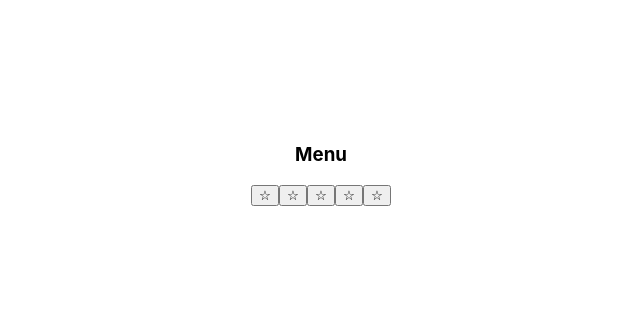
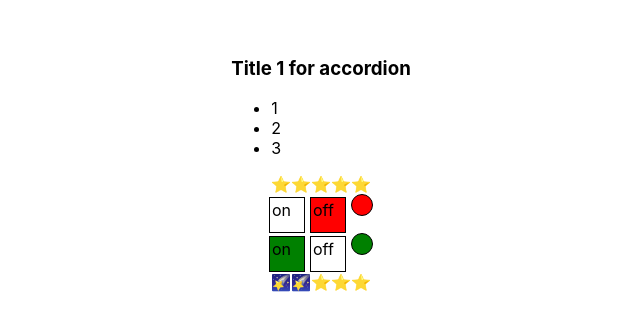
Before and after one commit to eliseevais/repeat-react-kabzda, a React (Create React App) app: page / in a window 1280 px wide. Shown: the part 235-566 px from the top of the page, without its empty margins (319-959 px from the left). Built offline with nearby package versions, Linux system fonts and the light colour scheme.

Commit message:
sprint 01 week 04: callback, controlled and uncontrolled components, homework

```diff
--- a/src/App.tsx
+++ b/src/App.tsx
@@ -1,17 +1,26 @@
 import './App.css';
+import {Rating, RatingValueType} from "./components/Rating/Rating";
+import {useState} from "react";
+import {UncontrolledRating} from "./components/Rating/UncontrolledRating";
 import {Accordion} from "./components/Accordion/Accordion";
-import {Rating} from "./components/Rating/Rating";
-import {OnOff} from "./components/OnOff/OnOff";
-import {UncontrolledAccordion} from "./components/Accordion/UncontrolledAccordion";
-import {UncontrolledRating} from "./components/Rating/UncontrolledRating";
+import {SelfControlledOnOff} from "./components/OnOff/SelfControlledOnOff";
+import {AppControlledOnOff} from "./components/OnOff/AppControlledOnOff";
 
 function App() {
+
+  let [ratingValue, setRatingValue] = useState<RatingValueType>(2);
+  let [accordionCollapsed, setAccordionCollapsed] = useState<boolean>(false);
+  let [status, setStatus] = useState<boolean>(true);
+
   return (
     <div className="App">
-      {/*<Accordion title={"Title 1 for accordion"} collapsed={true}/>*/}
+      <Accordion title={"Title 1 for accordion"}
+                 collapsed={accordionCollapsed}
+                 setAccordionCollapsed={setAccordionCollapsed}
+      />
       {/*<Accordion title={"Title 2 for accordion"} collapsed={false}/>*/}
 
-      <UncontrolledAccordion title={"Menu"}/>
+      {/*<UncontrolledAccordion title={"Menu"}/>*/}
       {/*<UncontrolledAccordion title={"Users"}/>*/}
 
       {/*<Rating value={0}/>*/}
@@ -23,8 +32,13 @@ function App() {
 
       <UncontrolledRating />
 
-      {/*<OnOff />*/}
-      {/*<OnOff />*/}
+      {/*<SelfControlledOnOff />*/}
+      <SelfControlledOnOff />
+      <AppControlledOnOff status={status} setStatus={setStatus} />
+
+
+      <Rating value={ratingValue} onClick={setRatingValue}/>
+
     </div>
   );
 }
--- a/src/components/Accordion/Accordion.tsx
+++ b/src/components/Accordion/Accordion.tsx
@@ -1,42 +1,27 @@
 type AccordionPropsType = {
   title: string
   collapsed: boolean
+  setAccordionCollapsed: (collapsed: boolean) => void
 }
 
-export const Accordion = (props: AccordionPropsType) => {
+export const Accordion = ({title,collapsed,setAccordionCollapsed}: AccordionPropsType) => {
   return (
     <div>
-      <AccordionTitle title={props.title}/>
-      {!props.collapsed && <AccordionBody/>}
+      <AccordionTitle title={title} collapsed={collapsed} setAccordionCollapsed={setAccordionCollapsed}/>
+      {!collapsed && <AccordionBody/>}
     </div>
   )
 }
 
-export const Accordion2 = (props: AccordionPropsType) => {
-  if (props.collapsed) {
-    return (
-      <div>
-        <AccordionTitle title={props.title}/>
-      </div>
-    )
-  }
-  if (!props.collapsed) {
-    return (
-      <div>
-        <AccordionTitle title={props.title}/>
-        <AccordionBody/>
-      </div>
-    )
-  }
+type AccordionTitlePropsType = {
+  title: string
+  collapsed: boolean
+  setAccordionCollapsed: (collapsed: boolean) => void
 }
 
-type AccordionTitlePropsType = {
-  title: string
-}
-
-const AccordionTitle = (props: AccordionTitlePropsType) => {
+const AccordionTitle = ({title, collapsed, setAccordionCollapsed}: AccordionTitlePropsType) => {
   return (
-    <h3>{props.title}</h3>
+    <h3 onClick={() => setAccordionCollapsed(!collapsed)}>{title}</h3>
   )
 }
 
--- a/src/components/Accordion/UncontrolledAccordion.tsx
+++ b/src/components/Accordion/UncontrolledAccordion.tsx
@@ -14,7 +14,9 @@ export const UncontrolledAccordion = (props: UncontrolledAccordionPropsType) =>
 
   return (
     <div>
-      <AccordionTitle title={props.title} onClick={onClickCollapsedHandler}/>
+      {/*<AccordionTitle title={props.title} onClick={onClickCollapsedHandler}/>*/}
+
+      <AccordionTitle title={props.title} onClickKK={() =>setCollapsed(!collapsed)}/>
       {collapsed && <AccordionBody/>}
     </div>
   )
@@ -22,12 +24,12 @@ export const UncontrolledAccordion = (props: UncontrolledAccordionPropsType) =>
 
 type AccordionTitlePropsType = {
   title: string
-  onClick: () => void
+  onClickKK: () => void
 }
 
-const AccordionTitle = ({title, onClick}: AccordionTitlePropsType) => {
+const AccordionTitle = ({title, onClickKK}: AccordionTitlePropsType) => {
   return (
-    <h3 onClick={onClick}>{title}</h3>
+    <h3 onClick={ () => {onClickKK()}}>{title}</h3>
   )
 }
 
--- /dev/null
+++ b/src/components/OnOff/AppControlledOnOff.tsx
@@ -0,0 +1,46 @@
+type OnOffPropsType = {
+  status: boolean
+  setStatus: (status: boolean) => void
+}
+
+export const AppControlledOnOff = ({status,setStatus}: OnOffPropsType) => {
+
+  const onStyle = {
+    width: '30px',
+    height: '30px',
+    border: '1px solid black',
+    display: 'inline-block',
+    padding: '2px',
+    backgroundColor: status ? 'green' : 'white'
+  }
+  const offStyle = {
+    width: '30px',
+    height: '30px',
+    border: '1px solid black',
+    display: 'inline-block',
+    marginLeft: '5px',
+    padding: '2px',
+    backgroundColor: status ? 'white' : 'red'
+  }
+  const indicatorStyle = {
+    width: '20px',
+    height: '20px',
+    borderRadius: '50%',
+    border: '1px solid black',
+    display: 'inline-block',
+    marginLeft: '5px',
+    backgroundColor: status ? 'green' : 'red'
+  }
+
+  const onClickHandler = () => {
+    setStatus(!status)
+  }
+
+  return (
+    <div>
+      <div style={onStyle} onClick={onClickHandler}>on</div>
+      <div style={offStyle} onClick={onClickHandler}>off</div>
+      <div style={indicatorStyle} onClick={onClickHandler}></div>
+    </div>
+  )
+}
--- a/src/components/Rating/Rating.tsx
+++ b/src/components/Rating/Rating.tsx
@@ -1,29 +1,33 @@
+export type RatingValueType = 0 | 1 | 2 | 3 | 4 | 5
+
 type RatingProps = {
-  value: 0 | 1 | 2 | 3 | 4 | 5;
+  value: RatingValueType;
+  onClick: (value: RatingValueType) => void;
 }
 
-export function Rating(props: RatingProps) {
+export function Rating({value, onClick}: RatingProps) {
   return (
     <div>
-      <Star selected={props.value > 0}/>
-      <Star selected={props.value > 1}/>
-      <Star selected={props.value > 2}/>
-      <Star selected={props.value > 3}/>
-      <Star selected={props.value > 4}/>
+      <Star selected={value > 0} onClick={onClick} value={1}/>
+      <Star selected={value > 1} onClick={onClick} value={2}/>
+      <Star selected={value > 2} onClick={onClick} value={3}/>
+      <Star selected={value > 3} onClick={onClick} value={4}/>
+      <Star selected={value > 4} onClick={onClick} value={5}/>
     </div>
   )
 }
 
 type StarPropsType = {
   selected: boolean
+  onClick: (value: RatingValueType) => void;
+  value: RatingValueType;
 }
 
-function Star(props: StarPropsType) {
-  if (props.selected) {
-    return (
-      <span><b>star </b></span>
-    )
-  } else {
-    return <span>star </span>
-  }
+function Star({selected, onClick, value}: StarPropsType) {
+
+  return (
+    <span style={{cursor: "pointer"}} onClick={() => onClick(value)}>
+      {selected ? <>&#127776;</> : <>&#11088;</>}
+    </span>
+  )
 }
--- a/src/components/Rating/UncontrolledRating.tsx
+++ b/src/components/Rating/UncontrolledRating.tsx
@@ -1,32 +1,35 @@
 import {useState} from "react";
+import {RatingValueType} from "./Rating";
 
 type RatingProps = {
-  value?: 0 | 1 | 2 | 3 | 4 | 5;
+  value?: RatingValueType;
 }
 
 export function UncontrolledRating(props: RatingProps) {
-  const [value, setValue] = useState<number>(props.value || 0);
+  const [value, setValue] = useState<number>(0);
 
   return (
     <div>
-      <Star selected={value > 0} onClick={() => setValue(1)}/>
-      <Star selected={value > 1} onClick={() => setValue(2)}/>
-      <Star selected={value > 2} onClick={() => setValue(3)}/>
-      <Star selected={value > 3} onClick={() => setValue(4)}/>
-      <Star selected={value > 4} onClick={() => setValue(5)}/>
+      <Star selected={value > 0} setValue={() => setValue(1)} />
+      <Star selected={value > 1} setValue={() => setValue(2)} />
+      <Star selected={value > 2} setValue={() => setValue(3)} />
+      <Star selected={value > 3} setValue={() => setValue(4)} />
+      <Star selected={value > 4} setValue={() => setValue(5)} />
     </div>
   )
 }
 
 type StarPropsType = {
   selected: boolean
-  onClick: () => void
+  setValue: () => void
 }
 
-function Star({selected, onClick}: StarPropsType) {
+function Star({selected, setValue}: StarPropsType) {
   return (
-    <button onClick={onClick}>
-      {selected ? <b>★</b> : "☆"}
-    </button>
+    <span style={{ cursor: "pointer" }}
+          onClick={() => {setValue()}}
+    >
+      {selected ? <>&#127776;</> : <>&#11088;</>}
+    </span>
   )
 }
```
Also changed, not shown: src/components/OnOff/SelfControlledOnOff.tsx (renamed from src/components/OnOff/OnOff.tsx, +1 -22 lines).
